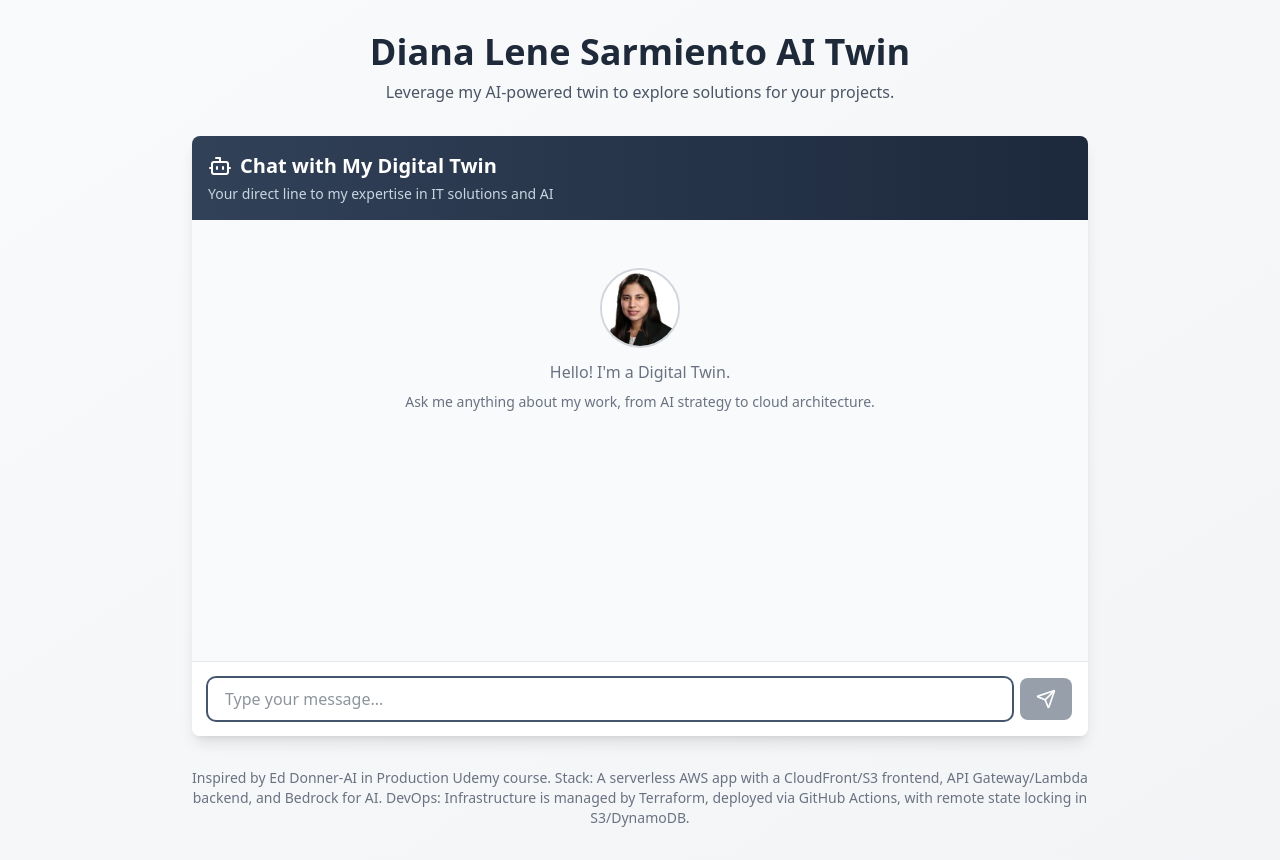
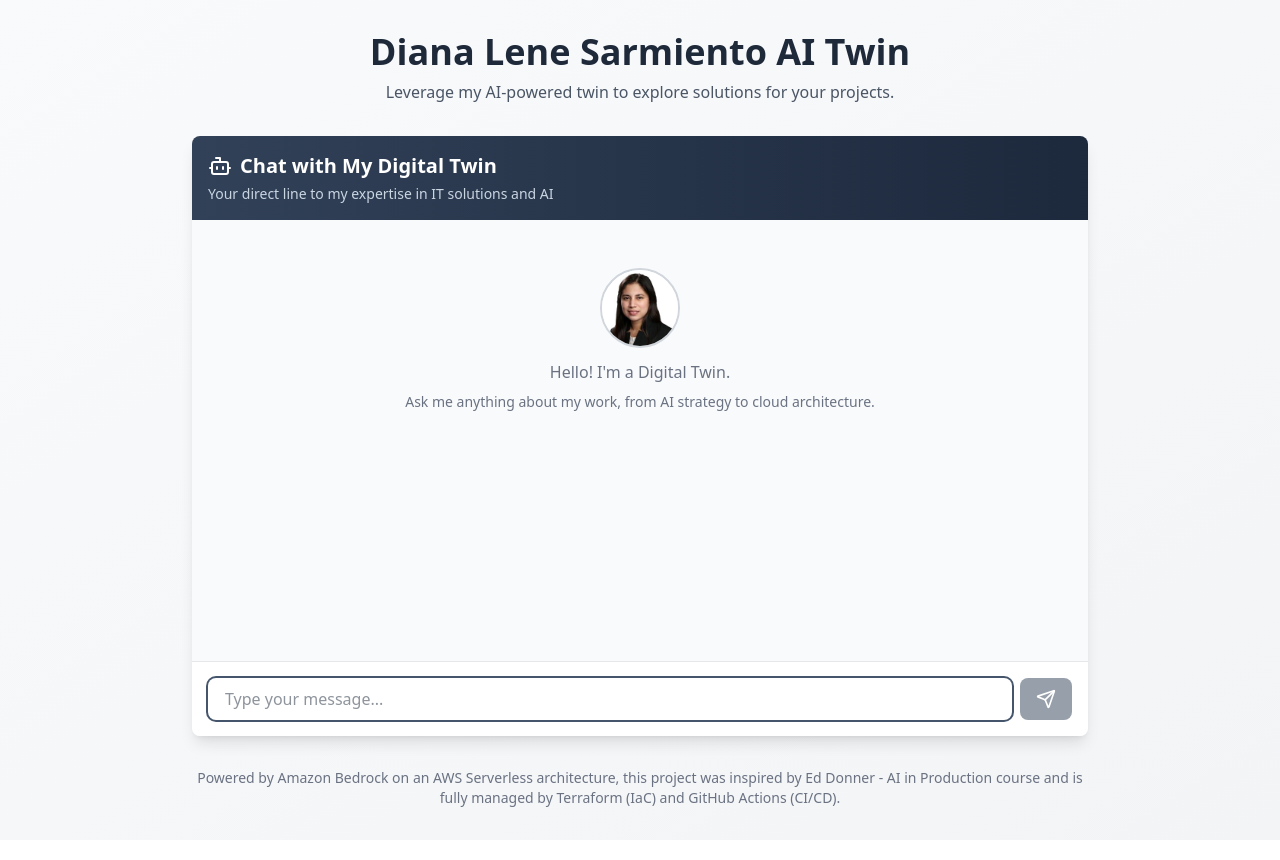
Before and after one commit to dlenesarmiento/digital-twin, a Next.js app in the folder frontend/: page / in a window 1280 px wide. Built offline with nearby package versions, Linux system fonts and the light colour scheme.

Commit message:
Updated page title and description

```diff
--- a/frontend/app/page.tsx
+++ b/frontend/app/page.tsx
@@ -17,7 +17,7 @@ export default function Home() {
           </div>
 
           <footer className="mt-8 text-center text-sm text-gray-500">
-            <p>Inspired by Ed Donner-AI in Production Udemy course. Stack: A serverless AWS app with a CloudFront/S3 frontend, API Gateway/Lambda backend, and Bedrock for AI. DevOps: Infrastructure is managed by Terraform, deployed via GitHub Actions, with remote state locking in S3/DynamoDB.</p>
+            <p>Powered by Amazon Bedrock on an AWS Serverless architecture, this project was inspired by Ed Donner - AI in Production course and is fully managed by Terraform (IaC) and GitHub Actions (CI/CD).</p>
           </footer>
         </div>
       </div>
```
